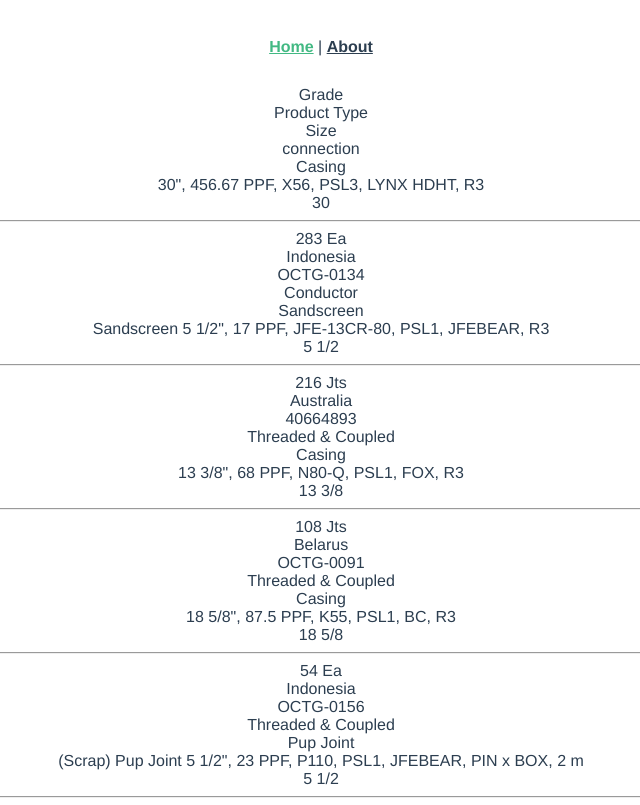
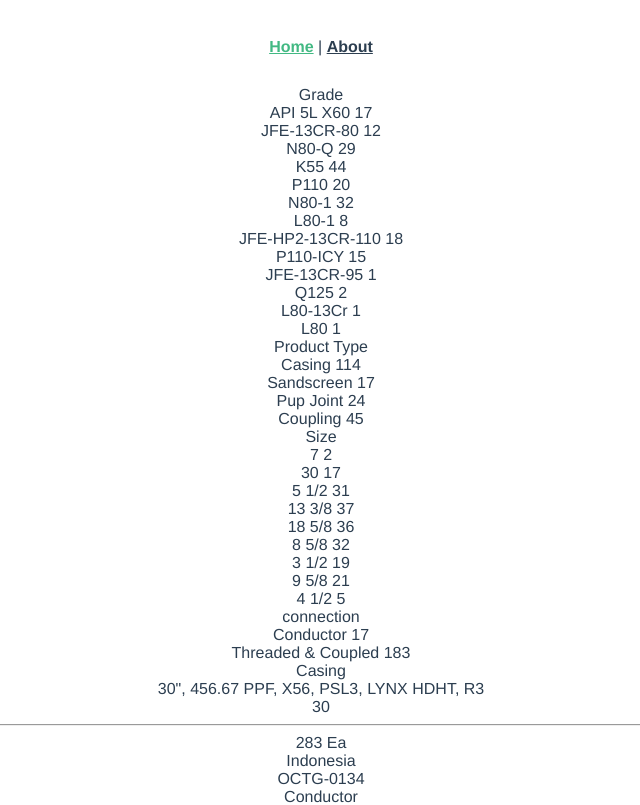
Before and after one commit to cluster777/PipeSale-Inosoft, a Vue app: page / in a window 1280 px wide. Shown: the top 805 px of the page, without its empty margins (319-959 px from the left). Built offline with nearby package versions, Linux system fonts and the light colour scheme.

Commit message:
added dropdown menu need the function to insert query

```diff
--- a/src/components/dropDown.vue
+++ b/src/components/dropDown.vue
@@ -1,19 +1,17 @@
 <template>
     <div>
-        <div v-for="option in options" :key="option" :value="option.value" :count="option.count" v-on:click="$emit('setParentValue', value)">
+        <div v-for="option in options" :key="option.value+option.count" :value="option.value" :count="option.count" v-on:click="goTo(option.value)" >
+            {{option.value}} {{option.count}}
+        </div>
     </div>
 </template>
 
 <script>
 export default {
     props:{
-        pipe:[],
+        Pipe:[],
         filteredPipe:[],
-        fieldName:"",
-        filterGrade:"",
-        filterType:"",
-        filterSize:"",
-        filterConnection:""
+        fieldName: String
     },
     data:function (){
         return {
@@ -25,31 +23,49 @@
             if(this.fieldName=="grade")return this.$store.state.grade
             else if(this.fieldName=="Product type")return this.$store.state.type
             else if(this.fieldName=="size")return this.$store.state.size
-            else if(this.fieldName=="connection")return this.$store.state.connection
+            else return this.$store.state.connection
+        },
+        filterGrade(){
+            return this.$route.query.grade
+        },
+        filterType(){
+            return this.$route.query.type
+        },
+        filterSize(){
+            return this.$route.query.size
+        },
+        filterConnection(){
+            return this.$route.query.connection
         }
     },
-    beforeMount(props){
-        let pipeFiltered=props.pipe
+    methods:{
+        goTo(query){
+            console.log(query,this.fieldName)
+        }
+    },
+    mounted(){
+
+        let pipeFiltered=this.Pipe
         //filter using the one not in the fieldname
-        if(props.fieldName=="grade"){
-            if(pipe["size"]!="")pipeFiltered=pipeFiltered.filter(pipe=> pipe["size"]==props.filterSize)
-            if(pipe["Product type"]!="")pipeFiltered=pipeFiltered.filter(pipe=> pipe["Product type"]==props.filterType)
-            if(pipe["connection"]!="")pipeFiltered=pipeFiltered.filter(pipe=> pipe["connection"]==props.filterConnection)
+        if(this.fieldName=="grade"){
+            if(this.filterSize)pipeFiltered=pipeFiltered.filter(pipe=> pipe["size"]==this.filterSize)
+            if(this.filterType)pipeFiltered=pipeFiltered.filter(pipe=> pipe["Product type"]==this.filterType)
+            if(this.filterConnection)pipeFiltered=pipeFiltered.filter(pipe=> pipe["connection"]==this.filterConnection)
         }
-        else if(props.fieldName=="type"){
-            if(pipe["grade"]!="")pipeFiltered=pipeFiltered.filter(pipe=> pipe["grade"]==props.filterGrade)
-            if(pipe["size"]!="")pipeFiltered=pipeFiltered.filter(pipe=> pipe["size"]==props.filterSize)
-            if(pipe["connection"]!="")pipeFiltered=pipeFiltered.filter(pipe=> pipe["connection"]==props.filterConnection)
+        else if(this.fieldName=="type"){
+            if(this.filterGrade)pipeFiltered=pipeFiltered.filter(pipe=> pipe["grade"]==this.filterGrade)
+            if(this.filterSize)pipeFiltered=pipeFiltered.filter(pipe=> pipe["size"]==this.filterSize)
+            if(this.filterConnection)pipeFiltered=pipeFiltered.filter(pipe=> pipe["connection"]==this.filterConnection)
         }
-        else if(props.fieldName=="size"){
-            if(pipe["grade"]!="")pipeFiltered=pipeFiltered.filter(pipe=> pipe["grade"]==props.filterGrade)
-            if(pipe["Product type"]!="")pipeFiltered=pipeFiltered.filter(pipe=> pipe["Product type"]==props.filterType)
-            if(pipe["connection"]!="")pipeFiltered=pipeFiltered.filter(pipe=> pipe["connection"]==props.filterConnection)
+        else if(this.fieldName=="size"){
+            if(this.filterGrade)pipeFiltered=pipeFiltered.filter(pipe=> pipe["grade"]==this.filterGrade)
+            if(this.filterType)pipeFiltered=pipeFiltered.filter(pipe=> pipe["Product type"]==this.filterType)
+            if(this.filterConnection)pipeFiltered=pipeFiltered.filter(pipe=> pipe["connection"]==this.filterConnection)
         }
-        else if(props.fieldName=="connection"){
-            if(pipe["grade"]!="")pipeFiltered=pipeFiltered.filter(pipe=> pipe["grade"]==props.filterGrade)
-            if(pipe["size"]!="")pipeFiltered=pipeFiltered.filter(pipe=> pipe["size"]==props.filterSize)
-            if(pipe["Product type"]!="")pipeFiltered=pipeFiltered.filter(pipe=> pipe["Product type"]==props.filterType)
+        else if(this.fieldName=="connection"){
+            if(this.filterGrade)pipeFiltered=pipeFiltered.filter(pipe=> pipe["grade"]==this.filterGrade)
+            if(this.filterSize)pipeFiltered=pipeFiltered.filter(pipe=> pipe["size"]==this.filterSize)
+            if(this.filterType)pipeFiltered=pipeFiltered.filter(pipe=> pipe["Product type"]==this.filterType)
         }
         //count each occurence
         let res=this.UniqueField.reduce((obj,key)=>{
@@ -57,11 +73,11 @@
             return obj
         },{})
         pipeFiltered.forEach(element => {
-            res[element[props.fieldName]]+=1
+            res[element[this.fieldName]]+=1
         });
         let options=[]
         for(let key in res){
-            options.append({
+            options.push({
                 value:key,
                 count:res[key]
             })
--- a/src/components/filter.vue
+++ b/src/components/filter.vue
@@ -4,19 +4,61 @@
         <!--"grade" container-->
         <div>
         Grade
+        <dropDown
+            :Pipe="this.Pipe"
+            :fieldName="'grade'"
+            :key="'grade'+this.filterGrade+this.filterType+this.filterSize+this.filterConnection" />
         </div>
         <!--"product type" container-->
         <div>
         Product Type
+        <dropDown
+            :Pipe="this.Pipe"
+            :fieldName="'Product type'"
+            :key="'grade'+this.filterGrade+this.filterType+this.filterSize+this.filterConnection" />
         </div>
         <!--"size" container-->
         <div>
         Size
+        <dropDown
+            :Pipe="this.Pipe"
+            :fieldName="'size'"
+            :key="'grade'+this.filterGrade+this.filterType+this.filterSize+this.filterConnection" />
         </div>
         <!--"connection" container-->
         <div>
         connection
+        <dropDown
+            :Pipe="this.Pipe"
+            :fieldName="'connection'"
+            :key="'grade'+this.filterGrade+this.filterType+this.filterSize+this.filterConnection" />
         </div>
 
     </div>
 </template>
+
+<script>
+import dropDown from '@/components/dropDown.vue'
+export default {
+    props:{
+        Pipe:[]
+    },
+    computed:{
+        filterGrade(){
+            return this.$route.query.grade
+        },
+        filterType(){
+            return this.$route.query.type
+        },
+        filterSize(){
+            return this.$route.query.size
+        },
+        filterConnection(){
+            return this.$route.query.connection
+        }
+    },
+    components:{
+        dropDown
+    }
+}
+</script>
--- a/src/components/pipe.vue
+++ b/src/components/pipe.vue
@@ -1,6 +1,6 @@
 <template>
     <div v-if=this.$store.state.ready>
-        <Pipefilter />
+        <Pipefilter :Pipe="this.Pipe"/>
         <div>
             <div v-for="pipe in filteredPipe" :key="pipe['id']">
                 <item :item=pipe />
@@ -26,11 +26,24 @@
     data:function(){
         return{
             filteredPipe:this.$store.state.pipeData,
+
         }
     },
     computed:{
         Pipe(){
             return this.$store.state.pipeData
+        },
+        filterGrade(){
+            return this.$route.query.grade
+        },
+        filterType(){
+            return this.$route.query.type
+        },
+        filterSize(){
+            return this.$route.query.size
+        },
+        filterConnection(){
+            return this.$route.query.connection
         }
     },
     watch:{
@@ -38,12 +51,19 @@
             this.filteredPipe=val
         }
     },
+    method:{
+        doFilter(){
+            let pipe=this.Pipe
+            if(this.filterGrade)pipe=pipe.filter(p => p["grade"]==this.filterGrade)
+            if(this.filterType)pipe=pipe.filter(p => p["Product type"]==this.filterType)
+            if(this.filterSize)pipe=pipe.filter(p => p["size"]==this.filterSize)
+            if(this.filterConnection)pipe=pipe.filter(p => p["connection"]==this.filterConnection)
+            this.filteredPipe=pipe
+        }
+    },
     created(){
         if(!this.$store.state.ready)
             this.$store.dispatch('getPipe')
-    },
-
-
-
+    }
 }
 </script>
--- a/src/store/index.js
+++ b/src/store/index.js
@@ -14,12 +14,13 @@
     ready:false
   },
   mutations: {
-    setPipe(state,pipe,uniqueGrade,uniqueType,uniqueSize,uniqueConnection){
-      state.pipeData=pipe
-      state.grade=uniqueGrade
-      state.type=uniqueType
-      state.size=uniqueSize
-      state.connection=uniqueConnection
+    setPipe(state,payload){
+      console.log(payload)
+      state.pipeData=payload.pipe
+      state.grade=payload.uniqueGrade
+      state.type=payload.uniqueType
+      state.size=payload.uniqueSize
+      state.connection=payload.uniqueConnection
       state.ready=true
     }
   },
@@ -39,7 +40,7 @@
           uniqueConnection.add(element['connection'])
         });
         // commit the data change
-        commit('setPipe',dat.data,[...uniqueGrade],[...uniqueType],[...uniqueSize],[...uniqueConnection])
+        commit('setPipe',{'pipe':dat.data,'uniqueGrade':[...uniqueGrade],'uniqueType':[...uniqueType],'uniqueSize':[...uniqueSize],'uniqueConnection':[...uniqueConnection]})
       })
     }
   },
```
